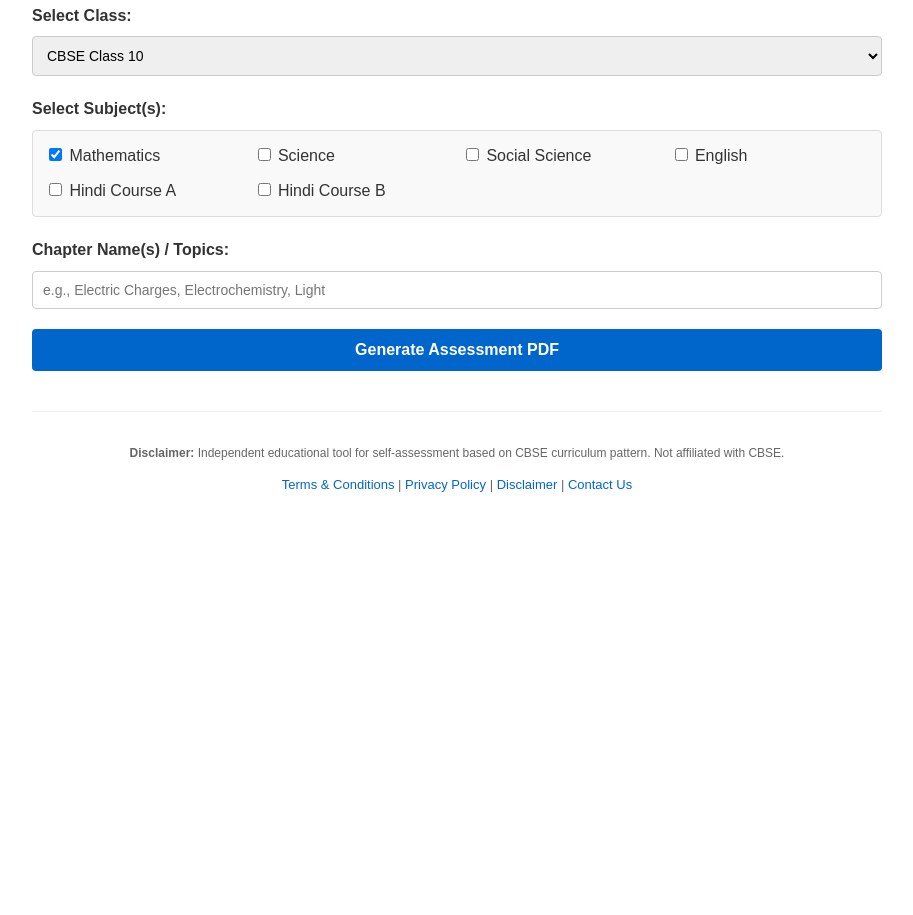
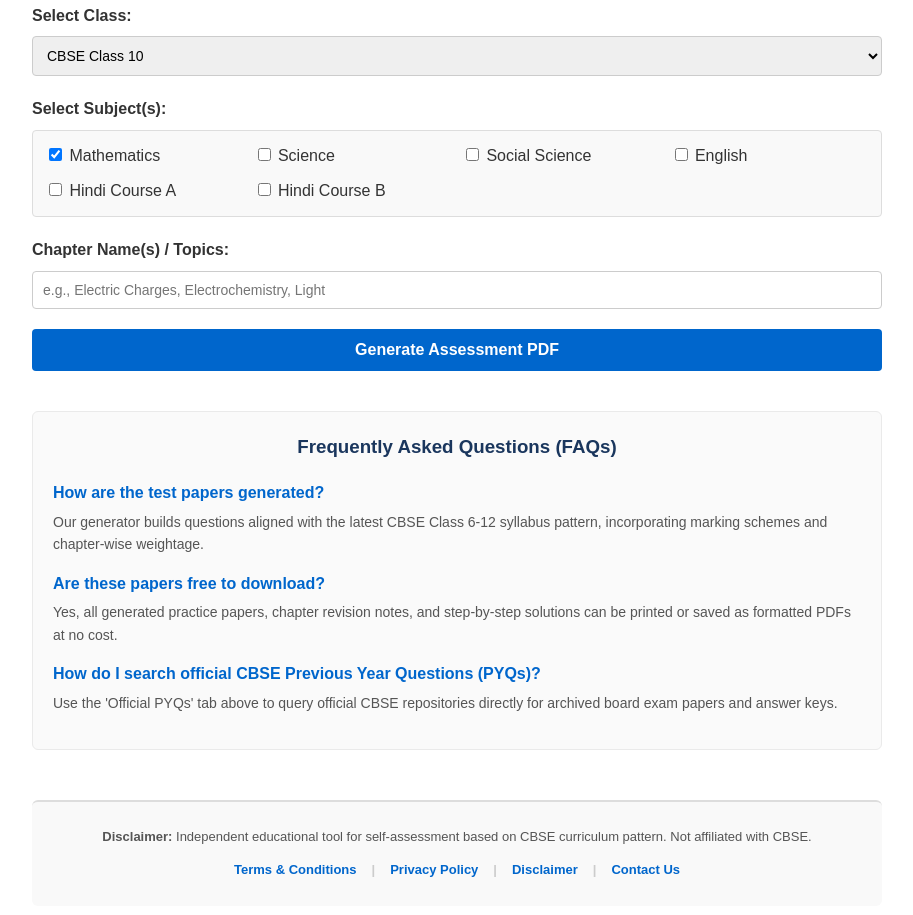
Before and after one commit to bharat23bharuch/cbse-paper-gen, a plain HTML site: page index.html in a window 1280 px wide. Shown: the part 317-1232 px from the top of the page, without its empty margins (183-1096 px from the left). Before the commit the page ends 883 px from the top, so only its background shows below. Drawn offline with nearby package versions, Linux system fonts and the light colour scheme.

Commit message:
Update index.html

```diff
--- a/index.html
+++ b/index.html
@@ -148,6 +148,19 @@
 
     .status-msg { margin-top: 15px; font-weight: bold; text-align: center; }
 
+    /* Static FAQ Section */
+    .faq-section {
+      margin-top: 40px;
+      padding: 20px;
+      background: #fafafa;
+      border: 1px solid #eaeaea;
+      border-radius: 6px;
+    }
+    .faq-section h3 { color: #1A365D; margin-top: 0; text-align: center; }
+    .faq-item { margin-bottom: 15px; }
+    .faq-item h4 { margin: 0 0 5px 0; color: #0066cc; }
+    .faq-item p { margin: 0; font-size: 14px; color: #555; }
+
     /* Strict A4 Document Layout & Page Line-Break Rules */
     .cbse-pdf-paper {
       background: #fff;
@@ -185,7 +198,7 @@
         size: A4 portrait;
         margin: 10mm;
       }
-      .tab-container, button, footer, .gcse-search, .form-group, .status-msg, .ai-loader { display: none !important; }
+      .tab-container, button, footer, .gcse-search, .form-group, .status-msg, .ai-loader, .faq-section { display: none !important; }
       body { max-width: 100%; margin: 0; padding: 0; background: #fff; }
       .cbse-pdf-paper { border: none; box-shadow: none; width: 100%; padding: 0; }
     }
@@ -303,19 +316,40 @@
     <div class="gcse-search"></div>
   </div>
 
+  <!-- Static FAQ Section for AdSense Value Compliance -->
+  <div class="faq-section">
+    <h3>Frequently Asked Questions (FAQs)</h3>
+    <div class="faq-item">
+      <h4>How are the test papers generated?</h4>
+      <p>Our generator builds questions aligned with the latest CBSE Class 6-12 syllabus pattern, incorporating marking schemes and chapter-wise weightage.</p>
+    </div>
+    <div class="faq-item">
+      <h4>Are these papers free to download?</h4>
+      <p>Yes, all generated practice papers, chapter revision notes, and step-by-step solutions can be printed or saved as formatted PDFs at no cost.</p>
+    </div>
+    <div class="faq-item">
+      <h4>How do I search official CBSE Previous Year Questions (PYQs)?</h4>
+      <p>Use the 'Official PYQs' tab above to query official CBSE repositories directly for archived board exam papers and answer keys.</p>
+    </div>
+  </div>
+
   <!-- Hidden Printable PDF Container -->
   <div id="outputContainer" style="display:none;">
     <div id="paperContent"></div>
   </div>
 
-  <!-- Footer -->
-  <footer style="margin-top: 40px; padding: 20px; text-align: center; font-size: 12px; color: #666; border-top: 1px solid #eee;">
-    <p><strong>Disclaimer:</strong> Independent educational tool for self-assessment based on CBSE curriculum pattern. Not affiliated with CBSE.</p>
-    <div style="margin-top: 12px; font-size: 13px;">
-      <a href="terms.html" style="color: #0066cc; text-decoration: none;">Terms & Conditions</a> |
-      <a href="privacy.html" style="color: #0066cc; text-decoration: none;">Privacy Policy</a> |
-      <a href="disclaimer.html" style="color: #0066cc; text-decoration: none;">Disclaimer</a> |
-      <a href="contact.html" style="color: #0066cc; text-decoration: none;">Contact Us</a>
+  <!-- Footer with Legal Pages -->
+  <footer style="margin-top: 50px; padding: 25px 20px; text-align: center; font-size: 13px; color: #555; background: #f9f9f9; border-top: 2px solid var(--border-color); border-radius: 6px;">
+    <p style="margin: 0 0 12px 0;"><strong>Disclaimer:</strong> Independent educational tool for self-assessment based on CBSE curriculum pattern. Not affiliated with CBSE.</p>
+
+    <div style="display: flex; flex-wrap: wrap; justify-content: center; gap: 15px; margin-top: 10px; font-weight: bold;">
+      <a href="terms.html" style="color: var(--primary-color); text-decoration: none;">Terms & Conditions</a>
+      <span style="color: #ccc;">|</span>
+      <a href="privacy.html" style="color: var(--primary-color); text-decoration: none;">Privacy Policy</a>
+      <span style="color: #ccc;">|</span>
+      <a href="disclaimer.html" style="color: var(--primary-color); text-decoration: none;">Disclaimer</a>
+      <span style="color: #ccc;">|</span>
+      <a href="contact.html" style="color: var(--primary-color); text-decoration: none;">Contact Us</a>
     </div>
   </footer>
 
@@ -409,7 +443,6 @@
             </div>
           `;
 
-          // Exact A4 Dimensions and Page Split Configuration
           const opt = {
             margin:       0,
             filename:     fileName,
```
